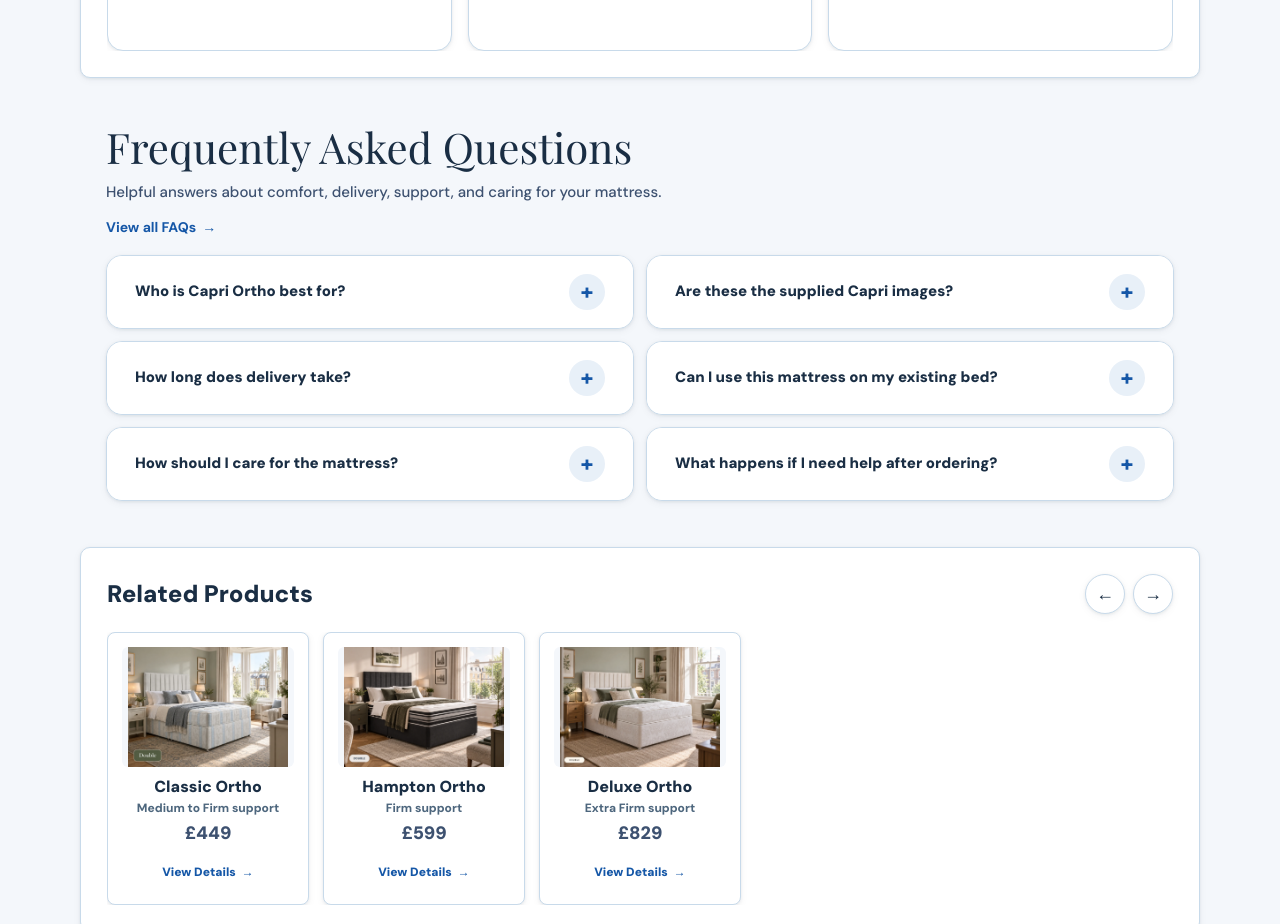
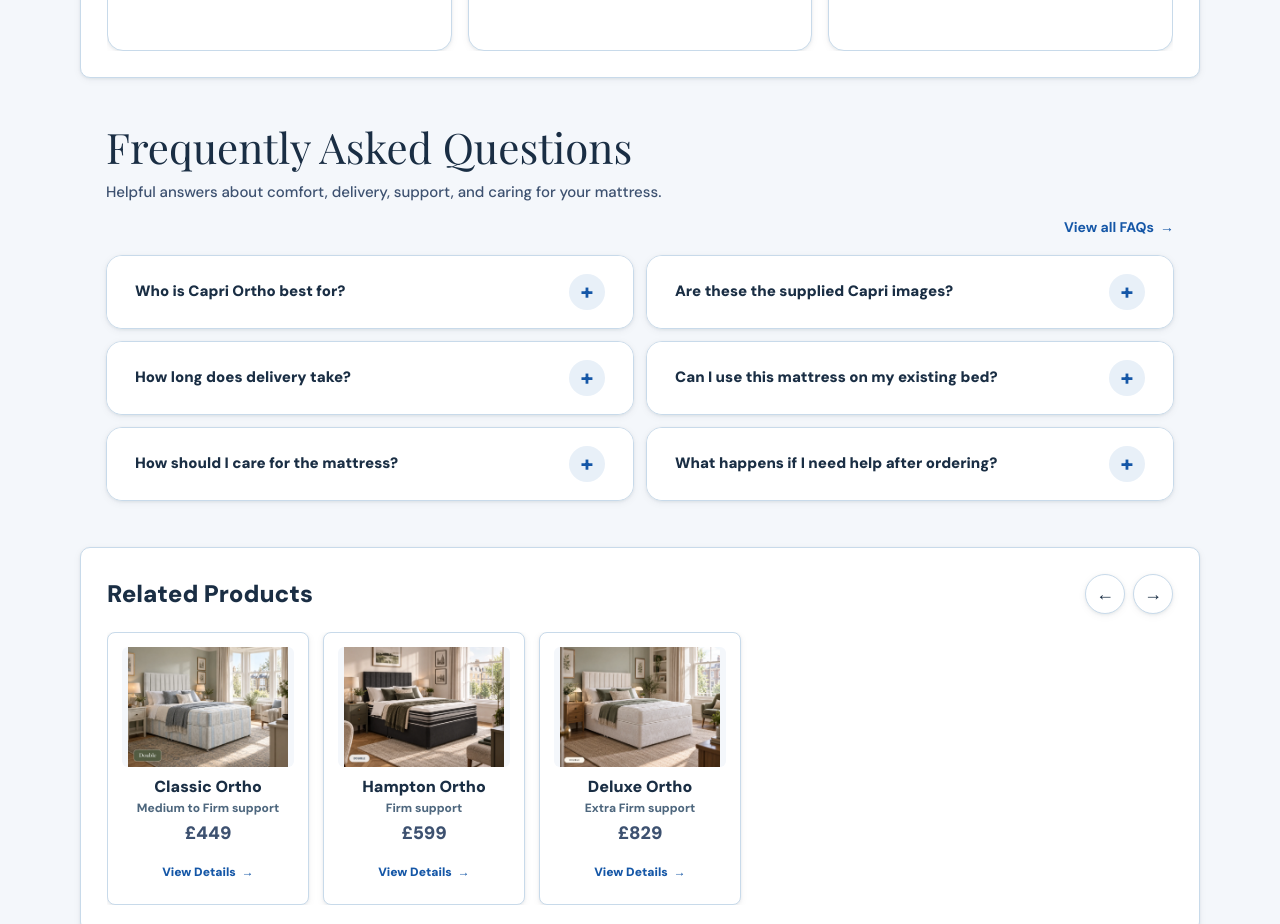
Before and after one commit to Ayesha-te/zangoo, a Next.js app: page /collections/bedroom/mattresses/capri-ortho-mattress/ in a window 1280 px wide. Shown: the part 1980-2904 px from the top of the page. Built offline with nearby package versions, Linux system fonts and the light colour scheme; a web font is replaced by a local one.

Commit message:
Add styles for FAQ and support sections; align links to the right

```diff
--- a/app/collections/collections.module.css
+++ b/app/collections/collections.module.css
@@ -2347,3 +2347,6 @@
     margin: 0;
   }
 }
+
+/* "View all guides" / "View all FAQs": own row under the heading, aligned right. */
+.supportHeading > :global(.shared-section-link) { align-self: flex-end; justify-self: end; }
--- a/app/globals.css
+++ b/app/globals.css
@@ -2600,3 +2600,14 @@ footer h2{margin:0 0 10px!important;font-family:var(--sans)!important;font-size:
 .sitemap-group-wide{grid-column:1/-1} /* blog posts: full width, flowing columns */
 .sitemap-group-wide ul{display:block;columns:3 260px;column-gap:28px}
 .sitemap-group-wide li{break-inside:avoid}
+
+/* Horizontal card tracks (blog, why-us, carousels): overflow-x:auto implicitly makes overflow-y auto,
+   and a few px of vertical overflow (hover lift / reveal animation) turned the track into a tiny vertical
+   scroller that swallowed swipes and wheel scrolls over the cards. Lock them to sideways-only scrolling. */
+.blog-grid,.why-grid,.carousel-track{overflow-y:hidden;touch-action:pan-x pan-y}
+
+/* "View all …" / "Shop Mattresses" links sit on their own row under the heading, aligned to the
+   right edge of the section's cards (homepage sections). The blog's "View All" + arrows stay on the left. */
+.sec-hdr>div:has(>.shared-section-link){flex:1 1 100%;min-width:0;max-width:none}
+.sec-hdr>div>.shared-section-link,
+.faq-intro>.shared-section-link{display:flex!important;width:max-content!important;margin-left:auto!important}
--- a/app/product-page-wireframe/productPageWireframe.module.css
+++ b/app/product-page-wireframe/productPageWireframe.module.css
@@ -1943,3 +1943,7 @@
   .faq :global(.lp-faq-body) { padding: 0 18px; }
   .faq :global(.lp-faq-body[aria-hidden="false"]) { padding: 0 18px 16px; }
 }
+
+/* "View all FAQs": own row under the heading, aligned to the right edge of the FAQ cards. */
+.faq > .faqHeader { max-width: none; }
+.faq > .faqHeader > .faqHeaderLink { align-self: flex-end !important; margin-left: auto; }
```
